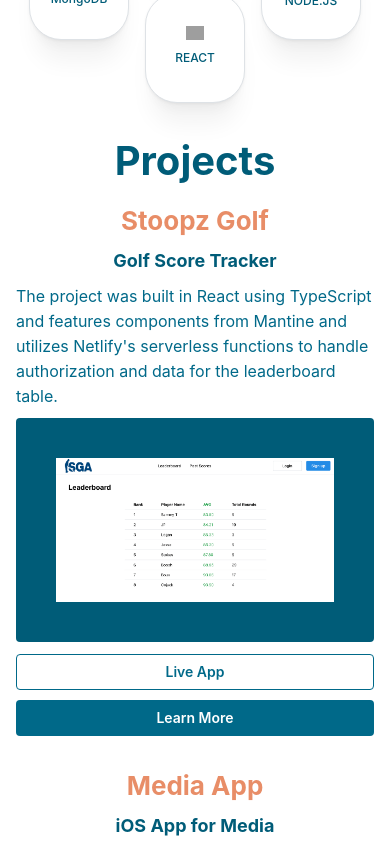
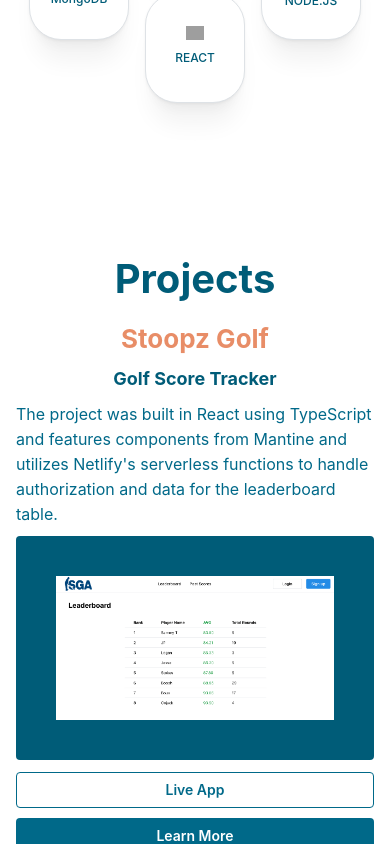
Before and after one commit to stokes1003/portfolio, a React (Vite) app: page / in a window 390 px wide. Shown: the part 2560-3404 px from the top of the page. Built offline with nearby package versions, Linux system fonts and the light colour scheme; grey boxes are pictures that could not be loaded.

Commit message:
margin for mobile

```diff
--- a/src/components/Contact.tsx
+++ b/src/components/Contact.tsx
@@ -40,7 +40,7 @@
 
   if (isMobile) {
     return (
-      <Container mt="xl" size="sm" ref={targetRef} mb="sm">
+      <Container mt="150" size="sm" ref={targetRef} mb="sm">
         <Stack h="100%" align="center" justify="center" gap="sm">
           <Stack align="center" justify="center" gap="sm">
             <Title c="#005C78" fw="700" size="40">
--- a/src/components/Projects.tsx
+++ b/src/components/Projects.tsx
@@ -18,7 +18,7 @@
   const isMobile = useMediaQuery('(max-width: 1050px)');
   if (isMobile) {
     return (
-      <Container mt="xl" size="md" h="100%vh">
+      <Container mt="150" size="md" h="100%vh">
         <Group justify="center">
           <Title c="#005C78" fw="700" size="40">
             Projects
```
